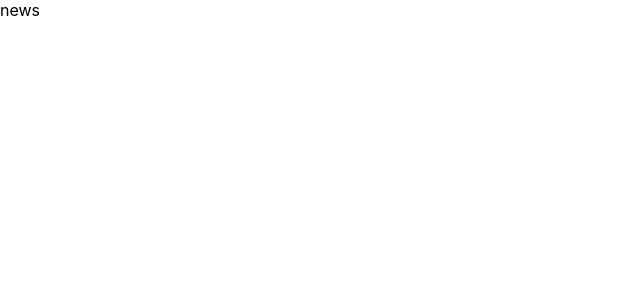
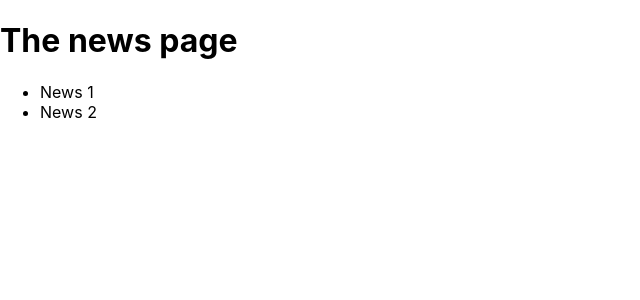
Before and after one commit to franckseigneuret/my-first-nextjs-project, a Next.js app: page /news in a window 1280 px wide. Shown: the top 300 px of the page, without its empty margins (0-640 px from the left). Built offline with nearby package versions, Linux system fonts and the light colour scheme.

Commit message:
navigation nextJS

```diff
--- a/pages/news.js
+++ b/pages/news.js
@@ -1,10 +1,24 @@
 // our-domain.com/news
+
+import Link from "next/link"
 
 function News() {
   return (
-    <div>
-      news
-    </div>
+    <>
+      <h1>The news page</h1>
+      <ul>
+        <li>
+          <Link href="news/news-1">
+            News 1
+          </Link>
+        </li>
+        <li>
+          <Link href="news/news-2">
+            News 2
+          </Link>
+        </li>
+      </ul>
+    </>
   )
 }
 
```
